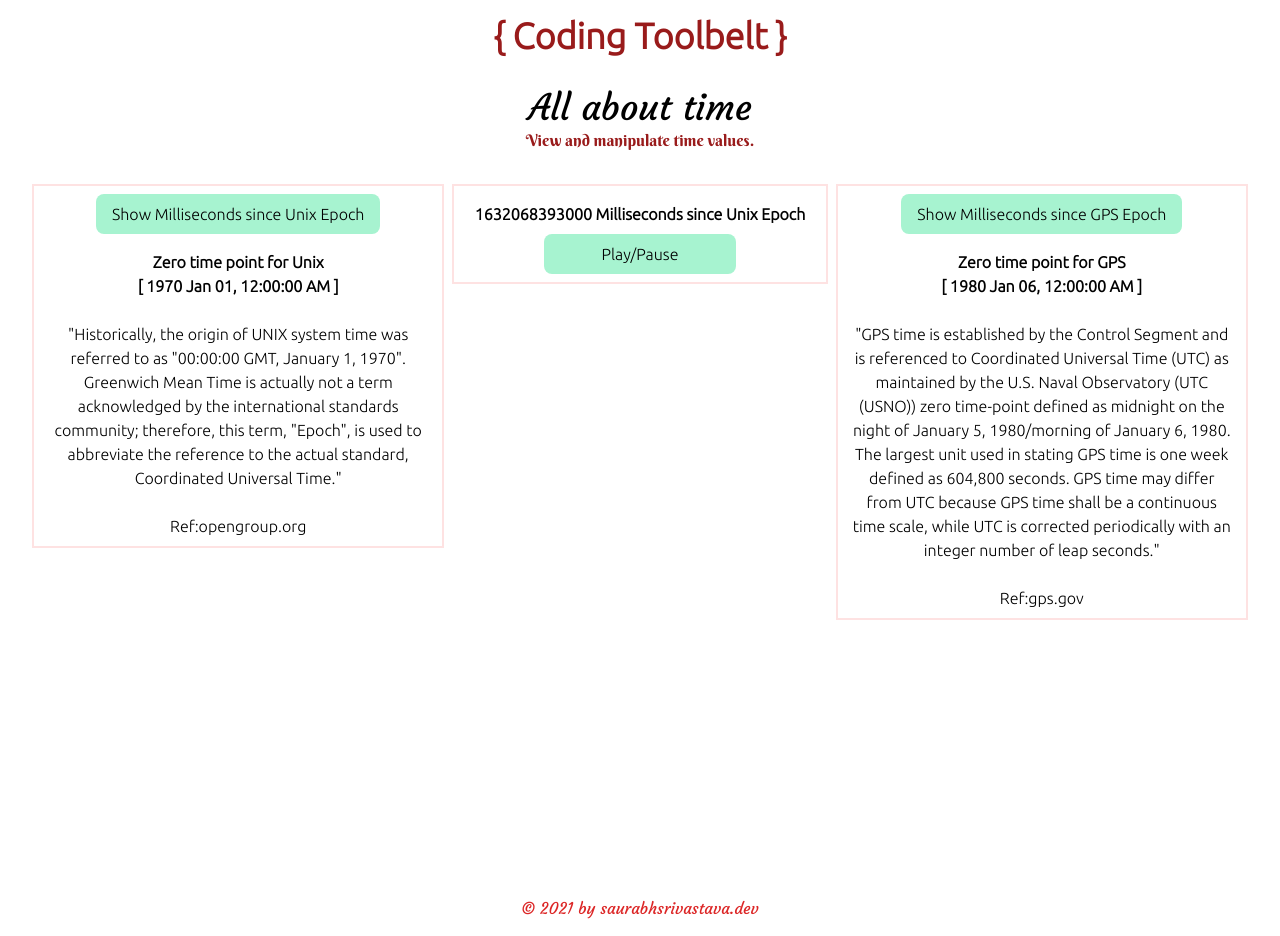
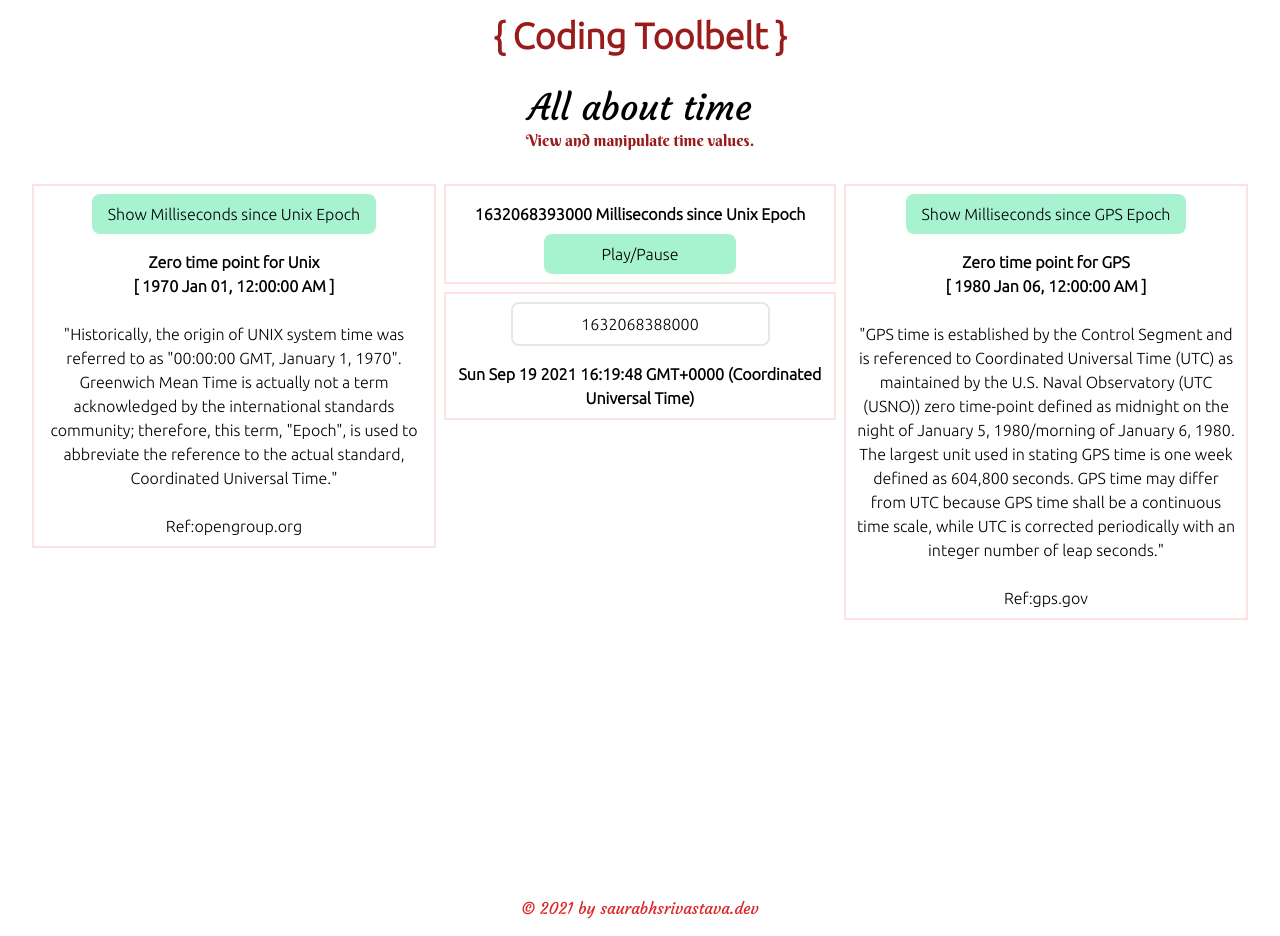
Before and after one commit to saurabhsrivastavadev/CodingToolBelt, a Nuxt app: page /all_about_time in a window 1280 px wide. Built offline with nearby package versions, Linux system fonts and the light colour scheme; a web font is replaced by a local one.

Commit message:
Adding Unix Millis to Date convertor

```diff
--- a/pages/all_about_time/index.vue
+++ b/pages/all_about_time/index.vue
@@ -29,11 +29,16 @@
           </div>
         </div>
       </section>
-      <section id="middle" class="flex-grow items-center text-center">
-        <div class="flex flex-col items-center border-2 border-red-100 p-2">
+      <section id="middle" class="flex-grow items-center text-center space-y-2">
+        <div id="timeDisplay" class="flex flex-col items-center border-2 border-red-100 p-2">
           <p class="p-2 font-bold">{{timeDisplay}}</p>
           <button class="p-2 px-4 rounded-lg bg-green-200 hover:bg-green-600 w-48"
                   @click="playPause">Play/Pause</button>
+        </div>
+        <div id="msToDate" class="flex flex-col items-center border-2 border-red-100 p-2">
+          <input type="text" class="border-2 border-teal-400 p-2 rounded-lg text-center"
+                  v-model="timeToConvertMillis" @keyup="convertTime">
+          <p class="font-bold mt-4">{{timeToConvertStr}}</p>
         </div>
       </section>
       <section id="right" class="flex-grow items-center text-center">
@@ -67,12 +72,15 @@ export default {
       timeDisplay: '',
       epoch: 'unix',
       updateTimeDisplayEnabled: true,
+      timeToConvertMillis: Date.now(),
+      timeToConvertStr: ''
     }
   },
   created() {
     setInterval(_ => {
       this.updateTimeDisplay();
     }, 100);
+    this.convertTime();
   },
   methods: {
     updateTimeDisplay() {
@@ -87,6 +95,10 @@ export default {
     },
     playPause() {
       this.updateTimeDisplayEnabled = !this.updateTimeDisplayEnabled;
+    },
+    convertTime() {
+      const d = new Date(parseInt(this.timeToConvertMillis));
+      this.timeToConvertStr = d.toString();
     }
   },
 }
```
